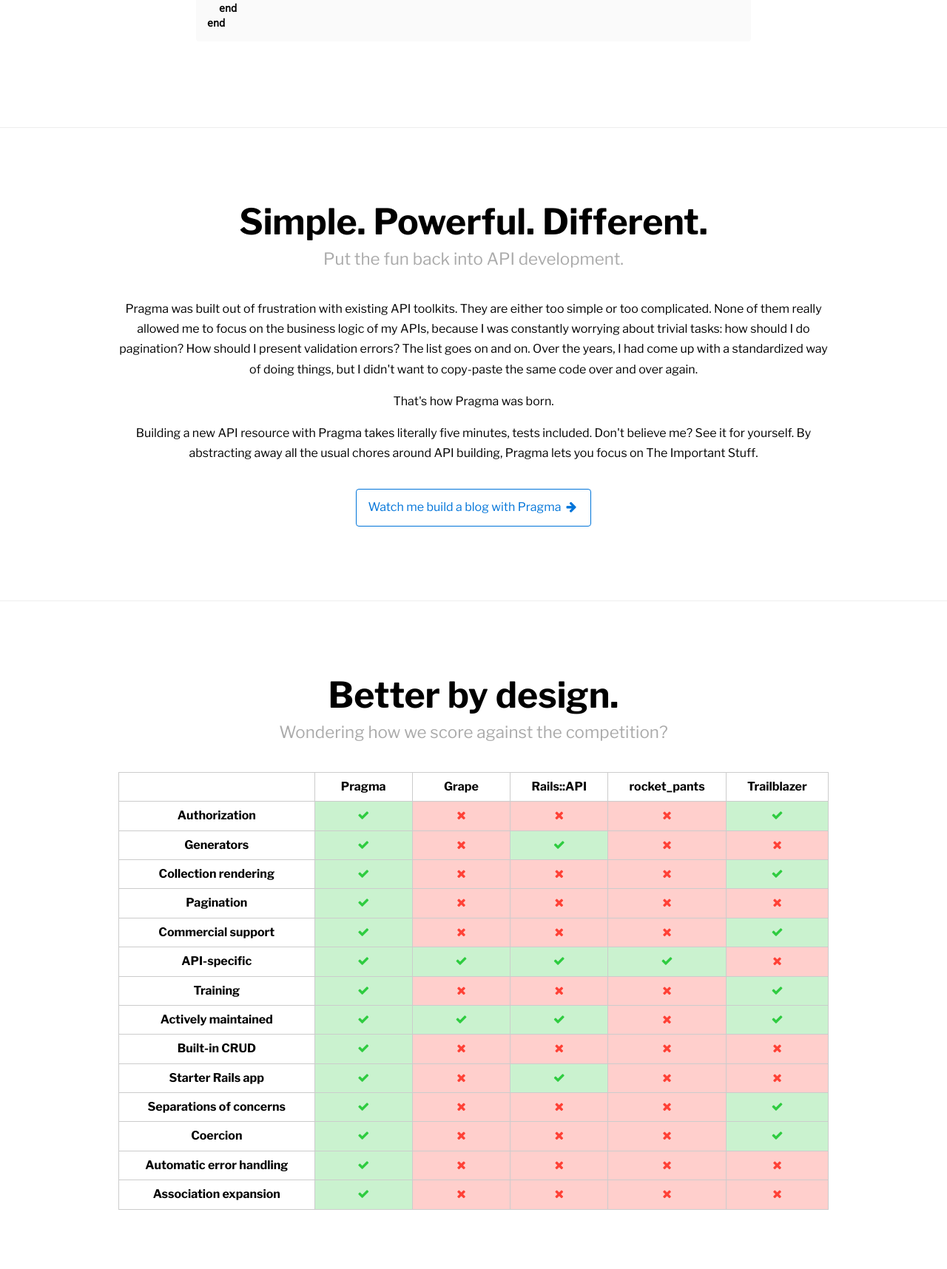
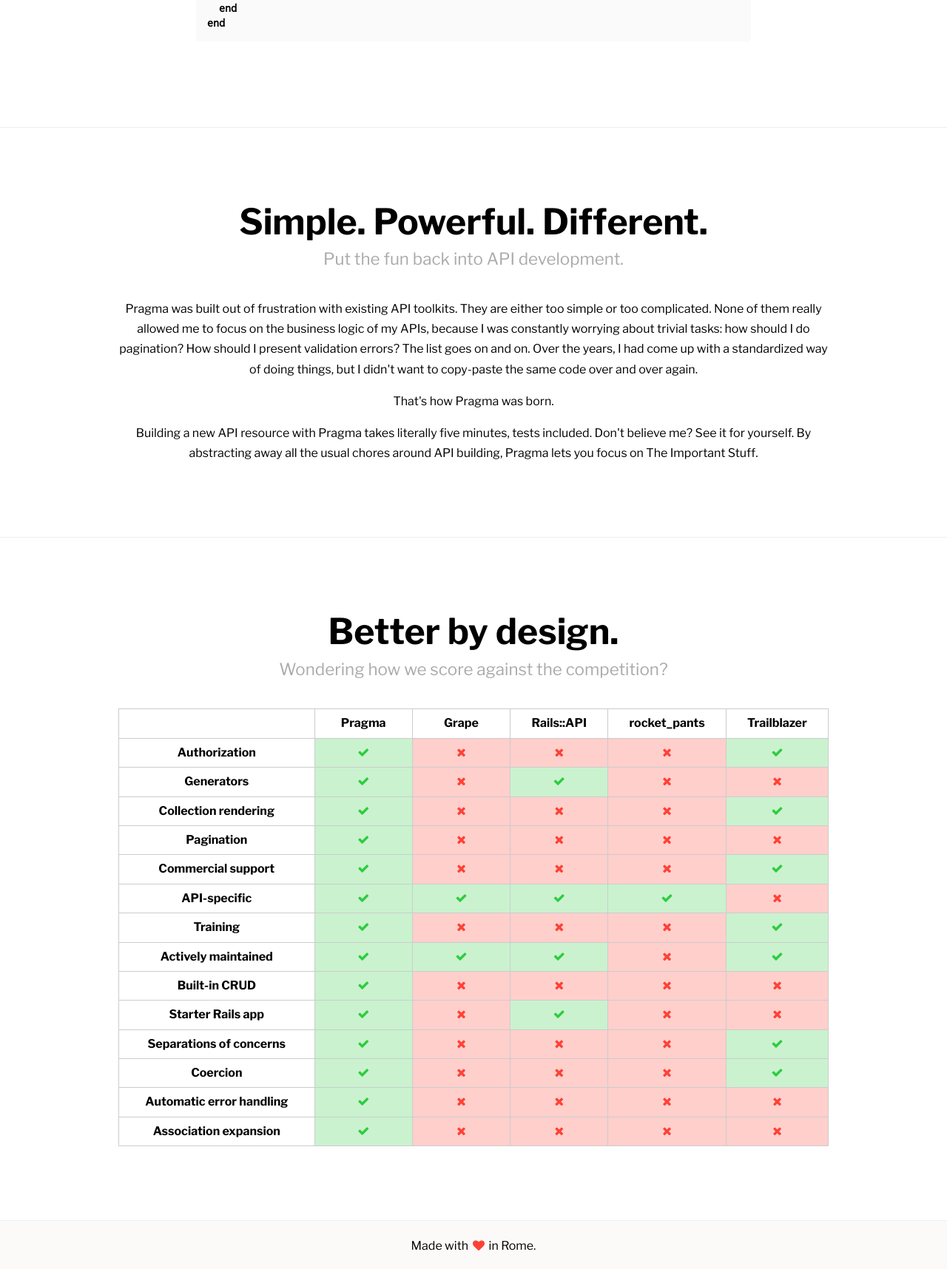
Before and after one commit to pragmarb/pragmarb.org, a Jekyll site: the page built from index.html, in a window 1280 px wide, cut to the strip 3592-5308 px from the top of the page. Shown: the whole strip at 74% size. Built offline with Jekyll 4.4.1, drawn with Linux system fonts in a browser that asks for light colours.

Commit message:
Remove CTA to test iPhone issue

```diff
--- a/css/components/_section.scss
+++ b/css/components/_section.scss
@@ -12,12 +12,6 @@
 
     &:last-child {
       margin-bottom: 0;
-    }
-  }
-
-  &.section-hide-sm {
-    @media (max-width: 960px) {
-      display: none;
     }
   }
 }
--- a/index.html
+++ b/index.html
@@ -206,17 +206,10 @@
         building, Pragma lets you focus on The Important Stuff.
       </p>
     </div>
-
-    <div class="section-actions">
-      <a class="btn btn-outline" href="#">
-        Watch me build a blog with Pragma
-        <i class="fa fa-arrow-right fa-fw"></i>
-      </a>
-    </div>
   </div>
 </div>
 
-<div class="section section-centered section-hide-sm">
+<div class="section section-centered">
   <div class="section-container">
     <h2 class="section-title">Better by design.</h2>
     <p class="section-subtitle">Wondering how we score against the competition?</p>
```
